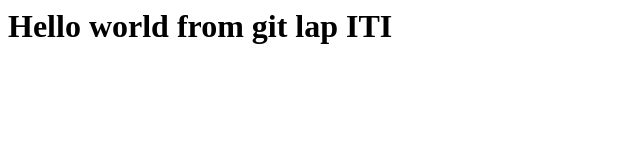
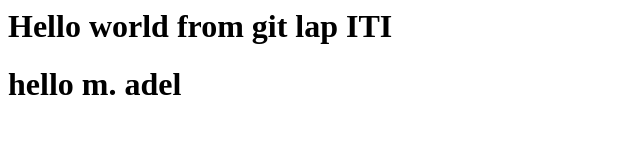
Before and after one commit to Mohamed-Elmligy/ITI-git-lab, a plain HTML site: page index.html in a window 1280 px wide. Shown: the whole page, without its empty margins (0-640 px from the left). Drawn offline with Linux system fonts and the light colour scheme.

Commit message:
mm 1st commit

```diff
--- a/index.html
+++ b/index.html
@@ -1 +1,2 @@
 <h1> Hello world from git lap ITI</h1>
+<h1>hello m. adel</h1>
```
